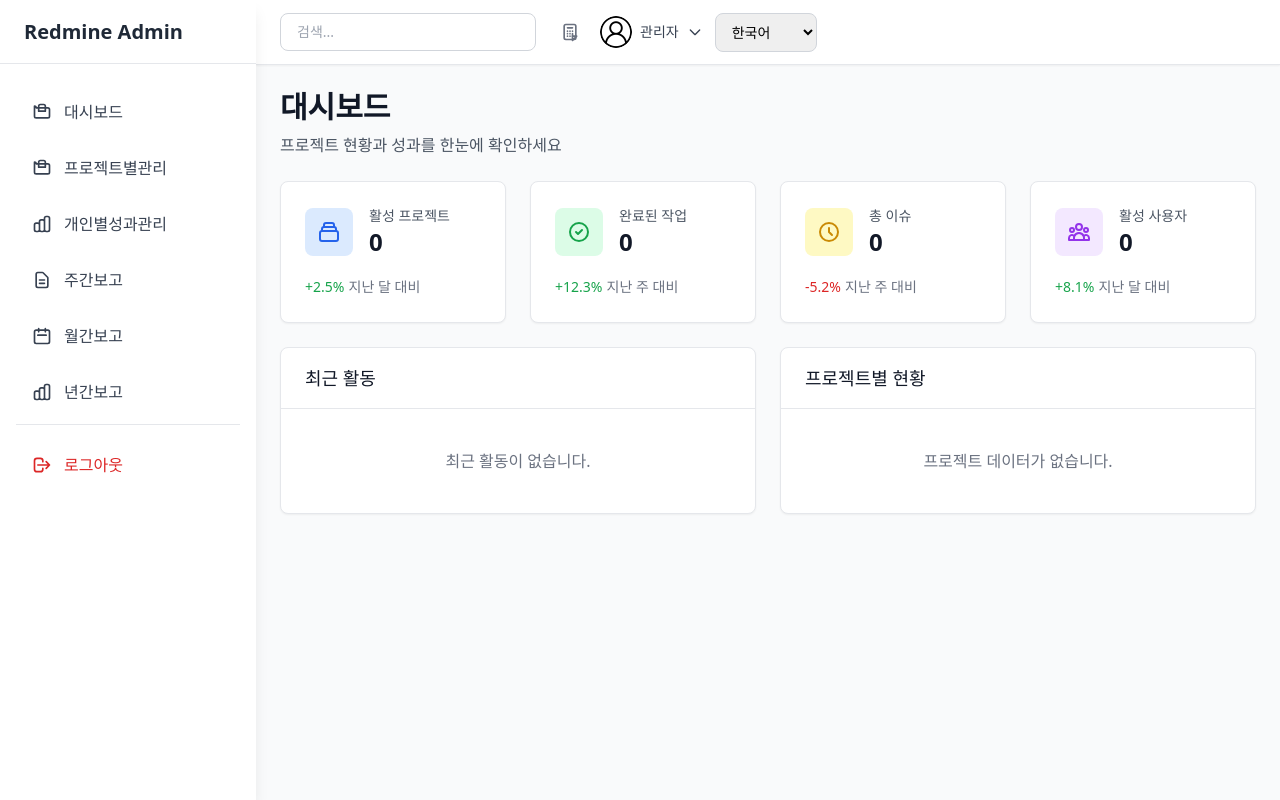
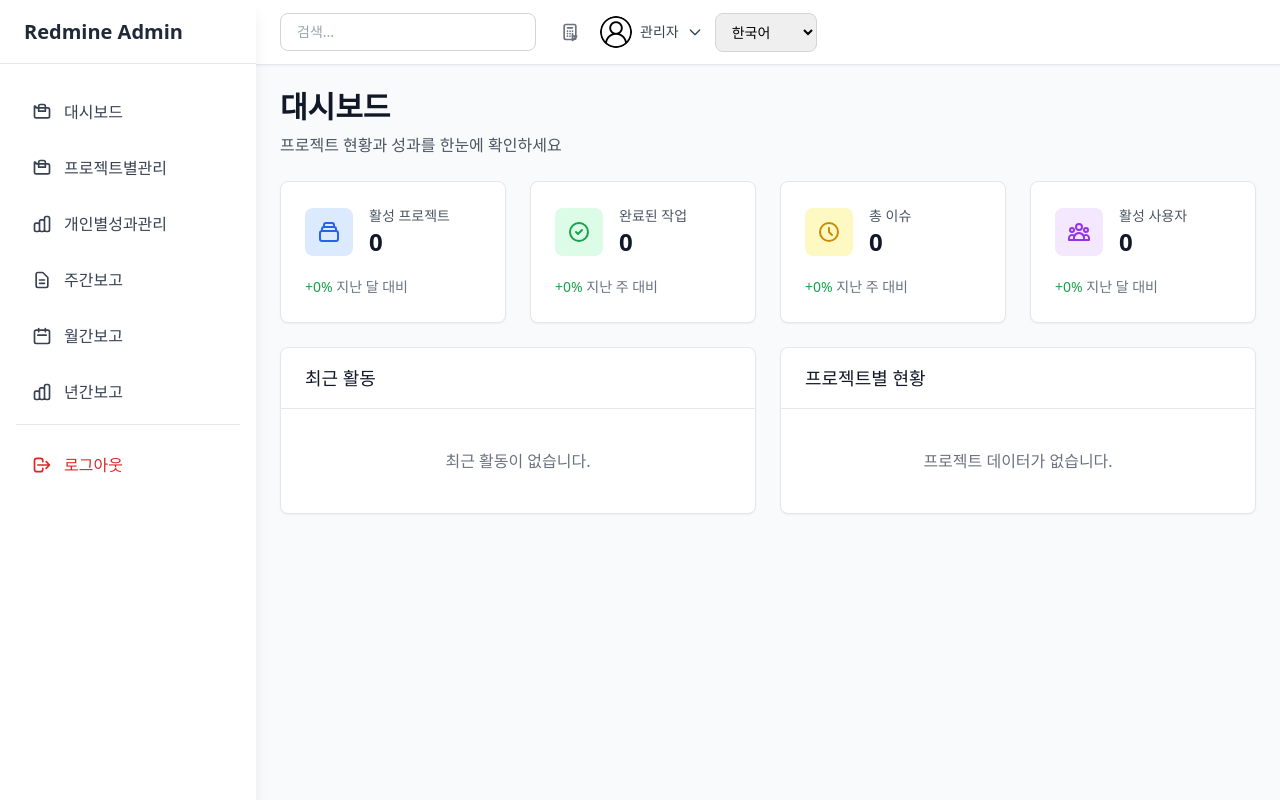
Before and after one commit to leeyonghe/redmine_admin, a Django app: page / in a window 1280 px wide. Run offline with Django 4.2, Linux system fonts and the light colour scheme; the visitor is signed in with stand-in values (Sample User, id 1); data that the repository does not hold is empty; some libraries are stand-ins or nearby versions.

Commit message:
add growth rate & progress bar

```diff
--- a/redmine/views.py
+++ b/redmine/views.py
@@ -53,6 +53,28 @@ def index(request):
     total_issues = Issue.objects.count()
     completed_issues = Issue.objects.filter(status_id=5).count()  # 종료된 이슈
     active_users = RedmineUser.objects.filter(status=1).count()
+
+    # 증감률 계산
+    # 지난 달 대비 프로젝트 증감률
+    last_month = timezone.now() - timedelta(days=30)
+    last_month_projects = Project.objects.filter(created_on__lt=last_month).count()
+    project_growth_rate = ((total_projects - last_month_projects) / last_month_projects * 100) if last_month_projects > 0 else 0
+
+    # 지난 주 대비 완료된 작업 증감률
+    last_week = timezone.now() - timedelta(days=7)
+    last_week_completed = Issue.objects.filter(status_id=5, closed_on__lt=last_week).count()
+    current_week_completed = Issue.objects.filter(status_id=5, closed_on__gte=last_week).count()
+    completed_growth_rate = ((current_week_completed - last_week_completed) / last_week_completed * 100) if last_week_completed > 0 else 0
+
+    # 지난 주 대비 총 이슈 증감률
+    last_week_total = Issue.objects.filter(created_on__lt=last_week).count()
+    current_week_total = Issue.objects.filter(created_on__gte=last_week).count()
+    total_issues_growth_rate = ((current_week_total - last_week_total) / last_week_total * 100) if last_week_total > 0 else 0
+
+    # 지난 달 대비 활성 사용자 증감률
+    last_month_users = RedmineUser.objects.filter(status=1, created_on__lt=last_month).count()
+    user_growth_rate = ((active_users - last_month_users) / last_month_users * 100) if last_month_users > 0 else 0
+
     print("index")
 
     # 최근 활동
@@ -77,6 +99,10 @@ def index(request):
         'recent_issues': recent_issues,
         'project_stats': project_stats,
         'LANGUAGE_CODE': current_language,  # 언어 정보 추가
+        'project_growth_rate': round(project_growth_rate, 1),
+        'completed_growth_rate': round(completed_growth_rate, 1),
+        'total_issues_growth_rate': round(total_issues_growth_rate, 1),
+        'user_growth_rate': round(user_growth_rate, 1),
     }
 
     print(f"Context LANGUAGE_CODE: {context['LANGUAGE_CODE']}")  # 디버깅용
--- a/templates/dashboard.html
+++ b/templates/dashboard.html
@@ -36,7 +36,9 @@
                 </div>
             </div>
             <div class="mt-4">
-                <span class="text-sm text-green-600">+2.5%</span>
+                <span class="text-sm {% if project_growth_rate >= 0 %}text-green-600{% else %}text-red-600{% endif %}">
+                    {% if project_growth_rate >= 0 %}+{% endif %}{{ project_growth_rate }}%
+                </span>
                 <span class="text-sm text-gray-500">{% trans "지난 달 대비" %}</span>
             </div>
         </div>
@@ -54,7 +56,9 @@
                 </div>
             </div>
             <div class="mt-4">
-                <span class="text-sm text-green-600">+12.3%</span>
+                <span class="text-sm {% if completed_growth_rate >= 0 %}text-green-600{% else %}text-red-600{% endif %}">
+                    {% if completed_growth_rate >= 0 %}+{% endif %}{{ completed_growth_rate }}%
+                </span>
                 <span class="text-sm text-gray-500">{% trans "지난 주 대비" %}</span>
             </div>
         </div>
@@ -72,7 +76,9 @@
                 </div>
             </div>
             <div class="mt-4">
-                <span class="text-sm text-red-600">-5.2%</span>
+                <span class="text-sm {% if total_issues_growth_rate >= 0 %}text-green-600{% else %}text-red-600{% endif %}">
+                    {% if total_issues_growth_rate >= 0 %}+{% endif %}{{ total_issues_growth_rate }}%
+                </span>
                 <span class="text-sm text-gray-500">{% trans "지난 주 대비" %}</span>
             </div>
         </div>
@@ -90,7 +96,9 @@
                 </div>
             </div>
             <div class="mt-4">
-                <span class="text-sm text-green-600">+8.1%</span>
+                <span class="text-sm {% if user_growth_rate >= 0 %}text-green-600{% else %}text-red-600{% endif %}">
+                    {% if user_growth_rate >= 0 %}+{% endif %}{{ user_growth_rate }}%
+                </span>
                 <span class="text-sm text-gray-500">{% trans "지난 달 대비" %}</span>
             </div>
         </div>
@@ -136,7 +144,8 @@
                         <div class="flex items-center space-x-4">
                             <div class="w-32 bg-gray-200 rounded-full h-3">
                                 {% if project.issue_count > 0 %}
-
+                                {% widthratio project.completed_count project.issue_count 100 as progress_percentage %}
+                                <div class="bg-blue-600 h-3 rounded-full" style="width: {{ progress_percentage }}%"></div>
                                 {% endif %}
                             </div>
                             <span class="text-sm text-gray-900">{{ project.completed_count }}/{{ project.issue_count }}</span>
```
